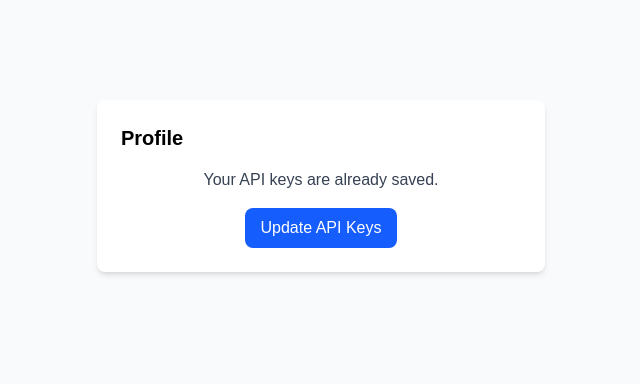
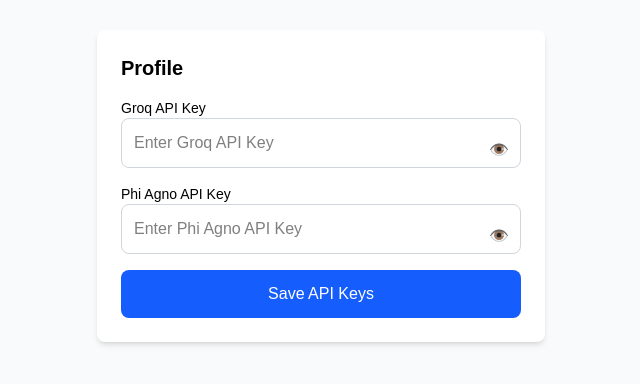
Before and after one commit to Vinay94278/postmate, a Next.js app: page /profile in a window 1280 px wide. Shown: the part 214-598 px from the top of the page, without its empty margins (319-959 px from the left). Built offline with nearby package versions, Linux system fonts and the light colour scheme; no server answers; sample sign-in values are in the browser's storage.

Commit message:
Revert "[fix] - Profile Section"
This reverts commit 3ad5b2492d0cf8784e3df7a334678a6f58c8b3c1.

```diff
--- a/src/app/profile/page.js
+++ b/src/app/profile/page.js
@@ -5,7 +5,7 @@
 import axios from "axios";
 
 export default function Profile() {
-  const [apiKeys, setApiKeys] = useState({ groq_api_key: "", phi_agno_api_key: "" });
+  // const [apiKeys, setApiKeys] = useState({ groq_api_key: "", phi_agno_api_key: "" });
   const [groqApiKey, setGroqApiKey] = useState("");
   const [phiApiKey, setPhiApiKey] = useState("");
   const [message, setMessage] = useState("");
@@ -13,54 +13,45 @@
   const [showGroqKey, setShowGroqKey] = useState(false);
   const [showPhiKey, setShowPhiKey] = useState(false);
   const [user, setUser] = useState(null);
-  const [isFirstLogin, setIsFirstLogin] = useState(false);
   const router = useRouter();
 
-  // ✅ Fetch API keys on login
+  // **Stable fetchAPIKeys Function**
   const fetchAPIKeys = useCallback(async (userId) => {
     if (!userId) return;
 
     try {
       const response = await axios.get(`${process.env.NEXT_PUBLIC_API_BASE_URL}/profile?user_id=${userId}`);
-
       if (response.status === 200) {
-        setApiKeys(response.data);
-
-        if (!response.data.exists) {
-          setIsFirstLogin(true);  // 🚀 First-time login: Ask for API keys
-        } else {
-          setGroqApiKey(response.data.groq_api_key);
-          setPhiApiKey(response.data.phi_agno_api_key);
-        }
+        setGroqApiKey(response.data.groq_api_key || "");
+        setPhiApiKey(response.data.phi_agno_api_key || "");
       } else {
         console.error("User API keys not found");
       }
     } catch (error) {
       console.error("Failed to fetch API keys", error);
     }
-  }, []);
+  }, [router]);
 
-  // ✅ Check if user is logged in
+  // **Check if user is logged in**
   useEffect(() => {
     const unsubscribe = auth.onAuthStateChanged((user) => {
       if (user) {
         setUser(user);
         fetchAPIKeys(user.uid);
       } else {
-        router.push("/login");
+        router.push("/login"); // Redirect to login if not authenticated
       }
     });
 
     return () => unsubscribe();
   }, [fetchAPIKeys, router]);
 
-  // ✅ Save API Keys
   const handleSaveAPIKeys = async (e) => {
     e.preventDefault();
-    setLoading(true);
+    setLoading(true); // Start Loading
 
     if (!user || !groqApiKey || !phiApiKey) {
-      alert("Please enter API keys.");
+      alert("Please enter API keys and log in.");
       setLoading(false);
       return;
     }
@@ -74,8 +65,11 @@
 
       if (response.status === 200) {
         setMessage("API Keys saved successfully!");
-        setIsFirstLogin(false);  // 🚀 After saving, remove first-login flag
-        setTimeout(() => router.push("/main"), 2000);
+        await fetchAPIKeys(user.uid);
+
+        setTimeout(() => {
+          router.push("/main");  // Redirect after saving
+        }, 2000);
       } else {
         throw new Error(response.data.error);
       }
@@ -83,7 +77,7 @@
       setMessage("Error saving API keys.");
       console.error(error);
     } finally {
-      setLoading(false);
+      setLoading(false); // Stop Loading
     }
   };
 
@@ -91,56 +85,66 @@
     <div className="min-h-screen bg-gray-50 flex items-center justify-center">
       <div className="bg-white p-6 rounded-lg shadow-md w-full max-w-md">
         <h2 className="text-xl font-semibold text-black mb-4">Profile</h2>
-
-        {/* ✅ Show API Key Form if First Login */}
-        {isFirstLogin ? (
         <form onSubmit={handleSaveAPIKeys}>
+          {/* Groq API Key Input */}
           <div className="mb-4 relative">
             <label className="block text-sm text-black font-medium">Groq API Key</label>
             <input
               type={showGroqKey ? "text" : "password"}
-                className="w-full p-3 border border-gray-300 text-black rounded-lg"
+              className="w-full p-3 border border-gray-300 text-black rounded-lg focus:ring-2 focus:ring-blue-500 focus:border-blue-500 transition-all"
               placeholder="Enter Groq API Key"
               value={groqApiKey}
               onChange={(e) => setGroqApiKey(e.target.value)}
             />
-              <button type="button" className="absolute right-3 top-10" onClick={() => setShowGroqKey(!showGroqKey)}>
+            <button
+              type="button"
+              className="absolute right-3 top-10 text-gray-600"
+              onClick={() => setShowGroqKey(!showGroqKey)}
+            >
               {showGroqKey ? "🙈" : "👁️"}
             </button>
           </div>
 
+          {/* Phi Agno API Key Input */}
           <div className="mb-4 relative">
             <label className="block text-sm text-black font-medium">Phi Agno API Key</label>
             <input
               type={showPhiKey ? "text" : "password"}
-                className="w-full p-3 border border-gray-300 text-black rounded-lg"
+              className="w-full p-3 border border-gray-300 text-black rounded-lg focus:ring-2 focus:ring-blue-500 focus:border-blue-500 transition-all"
               placeholder="Enter Phi Agno API Key"
               value={phiApiKey}
               onChange={(e) => setPhiApiKey(e.target.value)}
             />
-              <button type="button" className="absolute right-3 top-10" onClick={() => setShowPhiKey(!showPhiKey)}>
+            <button
+              type="button"
+              className="absolute right-3 top-10 text-gray-600"
+              onClick={() => setShowPhiKey(!showPhiKey)}
+            >
               {showPhiKey ? "🙈" : "👁️"}
             </button>
           </div>
 
-            <button type="submit" className="w-full bg-blue-600 hover:bg-blue-700 text-white py-3 px-4 rounded-lg">
-              {loading ? "Saving..." : "Save API Keys"}
+          {/* Save Button with Loader */}
+          <button
+            type="submit"
+            className="w-full bg-blue-600 hover:bg-blue-700 text-white font-medium py-3 px-4 rounded-lg transition-all duration-200 flex items-center justify-center"
+            disabled={loading}
+          >
+            {loading ? (
+              <>
+                <svg className="animate-spin h-5 w-5 mr-2 text-white" xmlns="http://www.w3.org/2000/svg" fill="none" viewBox="0 0 24 24">
+                  <circle className="opacity-25" cx="12" cy="12" r="10" stroke="currentColor" strokeWidth="4"></circle>
+                  <path className="opacity-75" fill="currentColor" d="M4 12a8 8 0 018-8V0C5.373 0 0 5.373 0 12h4zm2 5.291A7.962 7.962 0 014 12H0c0 3.042 1.135 5.824 3 7.938l3-2.647z"></path>
+                </svg>
+                Saving...
+              </>
+            ) : (
+              "Save API Keys"
+            )}
           </button>
 
           {message && <p className="mt-2 text-center text-sm text-gray-600">{message}</p>}
         </form>
-        ) : (
-          // ✅ Show Update Button if API keys exist
-          <div className="text-center">
-            <p className="text-gray-700">Your API keys are already saved.</p>
-            <button
-              onClick={() => setIsFirstLogin(true)}
-              className="mt-4 bg-blue-600 hover:bg-blue-700 text-white py-2 px-4 rounded-lg"
-            >
-              Update API Keys
-            </button>
-          </div>
-        )}
       </div>
     </div>
   );
```
Also changed, not shown: 1 other file (tests, documents, lock files or other folders). Lines whose indentation alone changed are shown as unchanged.
